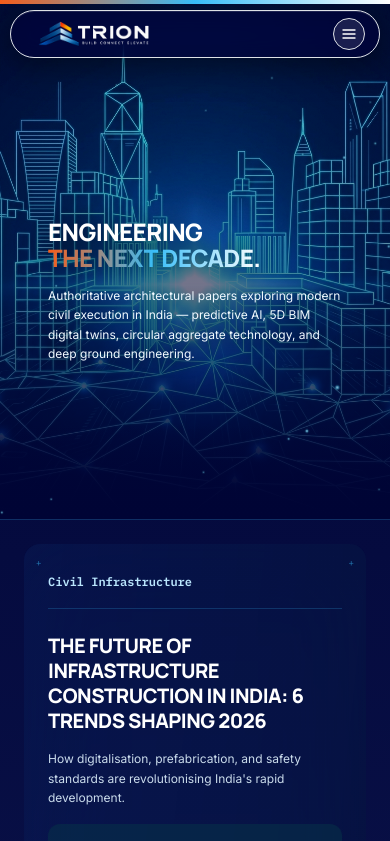
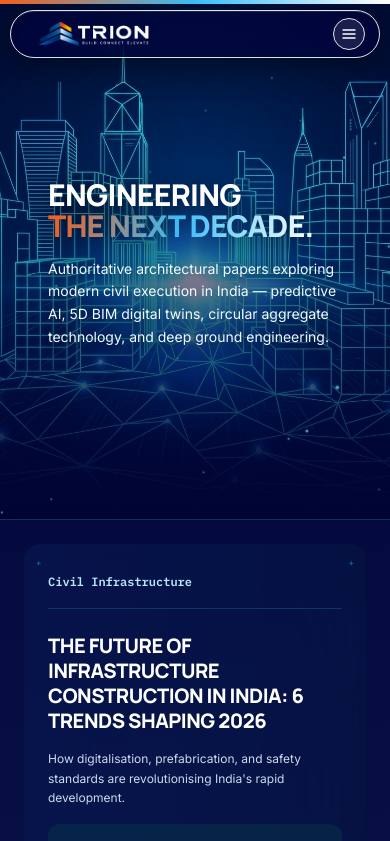
Before and after one commit to psychonimus/Trion, a React (Vite) app: page /blogs in a window 390 px wide. Shown: the top 841 px of the page. Built offline with nearby package versions, Linux system fonts and the light colour scheme.

Commit message:
layout issue fixed

```diff
--- a/src/components/blogs/BlogsPage.jsx
+++ b/src/components/blogs/BlogsPage.jsx
@@ -635,7 +635,7 @@ export default function BlogsPage() {
         style={{ scaleX }}
       />
 
-      <section className="relative z-10 pt-28 sm:pt-36 lg:pt-40 pb-12 sm:pb-24 border-b border-sky-400/20 overflow-hidden min-h-[520px] lg:min-h-[580px] flex items-center">
+      <section className="relative z-10 pt-14 sm:pt-16 lg:pt-40 pb-12 sm:pb-24 border-b border-sky-400/20 overflow-hidden min-h-[520px] lg:min-h-[580px] flex items-center">
         <ExactCityWireframeHero />
 
         <div className="max-w-7xl 2xl:max-w-[1580px] mx-auto px-5 sm:px-8 lg:px-12 relative z-10 w-full">
@@ -644,7 +644,7 @@ export default function BlogsPage() {
               initial={{ opacity: 0, y: 20 }}
               animate={{ opacity: 1, y: 0 }}
               transition={{ duration: 0.6, delay: 0.1 }}
-              className="font-primary font-black text-2xl xs:text-3xl sm:text-5xl lg:text-6xl 2xl:text-7xl text-white leading-[1.05] tracking-tight uppercase drop-shadow-[0_4px_16px_rgba(0,0,0,0.9)]"
+              className="font-primary font-black text-3xl xs:text-3xl sm:text-5xl lg:text-6xl 2xl:text-7xl text-white leading-[1.05] tracking-tight uppercase drop-shadow-[0_4px_16px_rgba(0,0,0,0.9)]"
             >
               ENGINEERING <br />
               <span className="text-transparent bg-clip-text bg-gradient-to-r from-[#f55d1b] via-[#38bdf8] to-white">
@@ -656,7 +656,7 @@ export default function BlogsPage() {
               initial={{ opacity: 0, y: 20 }}
               animate={{ opacity: 1, y: 0 }}
               transition={{ duration: 0.6, delay: 0.2 }}
-              className="font-secondary text-sky-50 text-xs sm:text-base lg:text-lg leading-relaxed max-w-xl text-left drop-shadow-[0_2px_8px_rgba(0,0,0,0.9)] font-normal"
+              className="font-secondary text-sky-50 text-sm sm:text-base lg:text-lg leading-relaxed max-w-xl text-left drop-shadow-[0_2px_8px_rgba(0,0,0,0.9)] font-normal"
             >
               Authoritative architectural papers exploring modern civil
               execution in India — predictive AI, 5D BIM digital twins, circular
```
